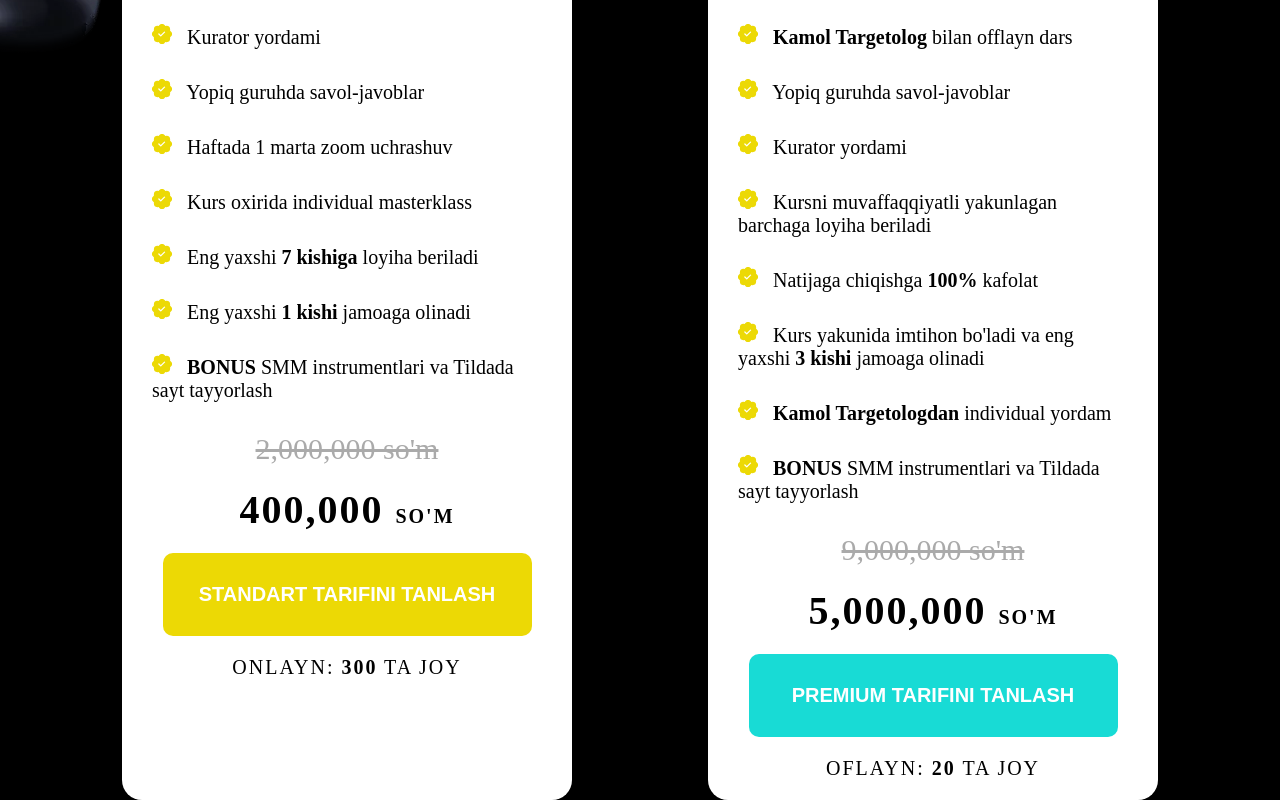
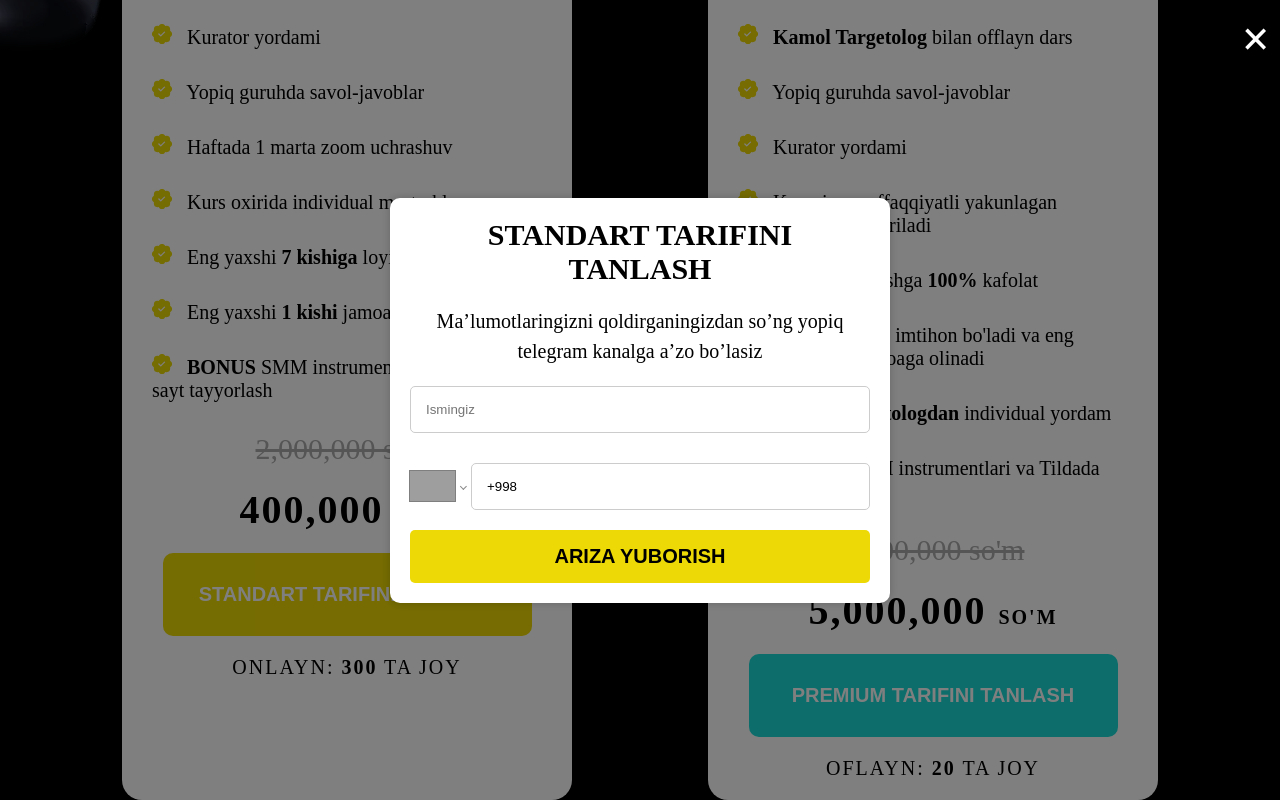
Before and after one commit to nodirbek6903/targetolog, a React (Vite) app: page / in a window 1280 px wide. Both pictures are taken after a click on the button "STANDART TARIFINI TANLASH". Shown: the part 2994-3794 px from the top of the page. Built offline with nearby package versions, Linux system fonts and the light colour scheme; grey boxes are pictures that could not be loaded.

Commit message:
modal added

```diff
--- a/package.json
+++ b/package.json
@@ -12,7 +12,8 @@
   "dependencies": {
     "react": "^18.2.0",
     "react-dom": "^18.2.0",
-    "react-icons": "^5.2.0"
+    "react-icons": "^5.2.0",
+    "react-phone-number-input": "^3.4.1"
   },
   "devDependencies": {
     "@types/react": "^18.2.66",
--- a/src/components/Tarif/Tarif.css
+++ b/src/components/Tarif/Tarif.css
@@ -131,3 +131,90 @@
   letter-spacing: 2px;
   font-weight: 500;
 }
+
+/* modal oyna */
+.modal-container {
+  position: fixed;
+  top: 0;
+  left: 0;
+  width: 100%;
+  height: 100%;
+  background-color: rgba(0, 0, 0, 0.5);
+  display: flex;
+  justify-content: center;
+  align-items: center;
+}
+
+.modal {
+  background-color: white;
+  padding: 20px;
+  border-radius: 10px;
+  box-shadow: 0px 0px 10px rgba(0, 0, 0, 0.2);
+  width: 500px;
+  min-height: 400px;
+  display: flex;
+  flex-direction: column;
+  justify-content: space-around;
+  gap: 20px;
+}
+
+.modal-title {
+  text-align: center;
+  text-transform: uppercase;
+  font-size: 30px;
+  font-weight: bold;
+  width: 70%;
+  margin: 0 auto;
+}
+.modal-form {
+  display: flex;
+  flex-direction: column;
+  gap: 20px;
+}
+
+.modal-close {
+  position: absolute;
+  top: 10px;
+  right: 10px;
+  cursor: pointer;
+  color: #fff;
+  font-size: 50px;
+  font-weight: bold;
+}
+
+.form-text {
+  font-size: 20px;
+  font-weight: 500;
+  text-align: center;
+  line-height: 1.5;
+}
+
+.form-input {
+  width: 100%;
+  padding: 15px;
+  margin-bottom: 10px;
+  border: 1px solid #ccc;
+  border-radius: 5px;
+  outline: none;
+}
+.PhoneInputInput {
+  border: 1px solid #ccc;
+  padding: 15px;
+  border-radius: 5px;
+  outline: none;
+}
+.PhoneInput {
+  --PhoneInputCountryFlag-height: 30px;
+  --PhoneInputCountryFlag-width: 30px;
+}
+.form-btn {
+  background-color: #ecd905;
+  color: #000;
+  font-weight: bold;
+  border: none;
+  padding: 15px 0;
+  border-radius: 5px;
+  cursor: pointer;
+  font-size: 20px;
+  text-transform: uppercase;
+}
--- a/src/components/Tarif/Tarif.jsx
+++ b/src/components/Tarif/Tarif.jsx
@@ -1,9 +1,35 @@
-import "./Tarif.css"
+import "./Tarif.css";
 import { BsFillPatchCheckFill } from "react-icons/bs";
 import { FaMedal } from "react-icons/fa";
-import Img1 from "../../assets/toj.png"
+import Img1 from "../../assets/toj.png";
+import { useState } from "react";
+import "react-phone-number-input/style.css";
+import PhoneInput from "react-phone-number-input";
 
 const Tarif = () => {
+  const [openModal, setOpenModal] = useState(false);
+  const [selectedTarif, setSelectedTarif] = useState(null);
+  const [phone, setPhone] = useState("");
+  const [firstName, setFirstName] = useState("");
+
+  const handleOpenModal = (tarif) => {
+    setOpenModal(true);
+    setSelectedTarif(tarif);
+  };
+  const handleCloseModal = () => {
+    setSelectedTarif(null);
+    setOpenModal(false);
+  };
+
+  const handleSubmit = (e) => {
+    e.preventDefault();
+    console.log("submit");
+    console.log(firstName);
+    console.log(phone);
+    console.log("Tarif:", selectedTarif);
+    setOpenModal(false);
+  };
+
   return (
     <div className="tarif-container">
       <img src={Img1} className="position-img" alt="" />
@@ -15,82 +41,151 @@
             <div className="tarif-items-btnlar">
               <div className="tarif-items">
                 <span className="tarif-item">
-                                <BsFillPatchCheckFill className="tarif-icon" /> Target online darsliklar
+                  <BsFillPatchCheckFill className="tarif-icon" /> Target online
+                  darsliklar
                 </span>
                 <span className="tarif-item">
-                                <BsFillPatchCheckFill className="tarif-icon" /> Kurator yordami
+                  <BsFillPatchCheckFill className="tarif-icon" /> Kurator
+                  yordami
                 </span>
                 <span className="tarif-item">
-                                <BsFillPatchCheckFill className="tarif-icon" /> Yopiq guruhda savol-javoblar
+                  <BsFillPatchCheckFill className="tarif-icon" /> Yopiq guruhda
+                  savol-javoblar
                 </span>
                 <span className="tarif-item">
-                                <BsFillPatchCheckFill className="tarif-icon" /> Haftada 1 marta zoom uchrashuv
+                  <BsFillPatchCheckFill className="tarif-icon" /> Haftada 1
+                  marta zoom uchrashuv
                 </span>
                 <span className="tarif-item">
-                                <BsFillPatchCheckFill className="tarif-icon" /> Kurs oxirida individual masterklass
+                  <BsFillPatchCheckFill className="tarif-icon" /> Kurs oxirida
+                  individual masterklass
                 </span>
                 <span className="tarif-item">
-                                <BsFillPatchCheckFill className="tarif-icon" /> Eng yaxshi <b>7 kishiga</b> loyiha beriladi
+                  <BsFillPatchCheckFill className="tarif-icon" /> Eng yaxshi{" "}
+                  <b>7 kishiga</b> loyiha beriladi
                 </span>
                 <span className="tarif-item">
-                                <BsFillPatchCheckFill className="tarif-icon" /> Eng yaxshi <b>1 kishi</b> jamoaga olinadi
+                  <BsFillPatchCheckFill className="tarif-icon" /> Eng yaxshi{" "}
+                  <b>1 kishi</b> jamoaga olinadi
                 </span>
                 <span className="tarif-item">
-                                <BsFillPatchCheckFill className="tarif-icon" /> <b>BONUS</b> SMM instrumentlari va Tildada sayt tayyorlash
+                  <BsFillPatchCheckFill className="tarif-icon" /> <b>BONUS</b>{" "}
+                  SMM instrumentlari va Tildada sayt tayyorlash
                 </span>
               </div>
               <div className="tarif-btns">
                 <del className="del-text">{`2,000,000 so'm`}</del>
-                            <span className="btns-text1">400,000 <span className="uzs">{`so'm`}</span></span>
-                            <button className="tarif-btn btn1">Standart tarifini tanlash</button>
-                            <span className="btns-text2">Onlayn: <b>300</b> ta joy</span>
+                <span className="btns-text1">
+                  400,000 <span className="uzs">{`so'm`}</span>
+                </span>
+                <button
+                  onClick={() => handleOpenModal("standart")}
+                  className="tarif-btn btn1"
+                >
+                  Standart tarifini tanlash
+                </button>
+                <span className="btns-text2">
+                  Onlayn: <b>300</b> ta joy
+                </span>
               </div>
             </div>
           </div>
           <div className="tarif-card">
-                    <span className="tarif-card-title"><FaMedal /> Premium</span>
+            <span className="tarif-card-title">
+              <FaMedal /> Premium
+            </span>
             <div className="tarif-items-btnlar">
               <div className="tarif-items">
                 <span className="tarif-item">
-                                <BsFillPatchCheckFill className="tarif-icon" /> Target online darsliklar
+                  <BsFillPatchCheckFill className="tarif-icon" /> Target online
+                  darsliklar
                 </span>
                 <span className="tarif-item">
-                                <BsFillPatchCheckFill className="tarif-icon" /> <b>Kamol Targetolog</b> bilan offlayn dars
+                  <BsFillPatchCheckFill className="tarif-icon" />{" "}
+                  <b>Kamol Targetolog</b> bilan offlayn dars
                 </span>
                 <span className="tarif-item">
-                                <BsFillPatchCheckFill className="tarif-icon" /> Yopiq guruhda savol-javoblar
+                  <BsFillPatchCheckFill className="tarif-icon" /> Yopiq guruhda
+                  savol-javoblar
                 </span>
                 <span className="tarif-item">
-                                <BsFillPatchCheckFill className="tarif-icon" /> Kurator yordami
+                  <BsFillPatchCheckFill className="tarif-icon" /> Kurator
+                  yordami
                 </span>
                 <span className="tarif-item">
-                                <BsFillPatchCheckFill className="tarif-icon" /> Kursni muvaffaqqiyatli yakunlagan barchaga loyiha beriladi
+                  <BsFillPatchCheckFill className="tarif-icon" /> Kursni
+                  muvaffaqqiyatli yakunlagan barchaga loyiha beriladi
                 </span>
                 <span className="tarif-item">
-                                <BsFillPatchCheckFill className="tarif-icon" /> Natijaga chiqishga <b>100%</b> kafolat
+                  <BsFillPatchCheckFill className="tarif-icon" /> Natijaga
+                  chiqishga <b>100%</b> kafolat
                 </span>
                 <span className="tarif-item">
-                                <BsFillPatchCheckFill className="tarif-icon" /> Kurs yakunida imtihon bo'ladi va eng yaxshi <b>3 kishi</b> jamoaga olinadi
+                  <BsFillPatchCheckFill className="tarif-icon" /> Kurs yakunida
+                  imtihon bo'ladi va eng yaxshi <b>3 kishi</b> jamoaga olinadi
                 </span>
                 <span className="tarif-item">
-                                <BsFillPatchCheckFill className="tarif-icon" /> <b>Kamol Targetologdan</b> individual yordam
+                  <BsFillPatchCheckFill className="tarif-icon" />{" "}
+                  <b>Kamol Targetologdan</b> individual yordam
                 </span>
                 <span className="tarif-item">
-                                <BsFillPatchCheckFill className="tarif-icon" /> <b>BONUS</b> SMM instrumentlari va Tildada sayt tayyorlash
+                  <BsFillPatchCheckFill className="tarif-icon" /> <b>BONUS</b>{" "}
+                  SMM instrumentlari va Tildada sayt tayyorlash
                 </span>
               </div>
               <div className="tarif-btns">
                 <del className="del-text">{`9,000,000 so'm`}</del>
-                            <span className="btns-text1">5,000,000 <span className="uzs">{`so'm`}</span></span>
-                            <button className="tarif-btn">Premium tarifini tanlash</button>
-                            <span className="btns-text2">Oflayn: <b>20</b> ta joy</span>
+                <span className="btns-text1">
+                  5,000,000 <span className="uzs">{`so'm`}</span>
+                </span>
+                <button
+                  onClick={() => handleOpenModal("premium")}
+                  className="tarif-btn"
+                >
+                  Premium tarifini tanlash
+                </button>
+                <span className="btns-text2">
+                  Oflayn: <b>20</b> ta joy
+                </span>
               </div>
             </div>
           </div>
         </div>
       </div>
+      {openModal && (
+        <div className="modal-container">
+          <span className="modal-close" onClick={handleCloseModal}>
+            &times;
+          </span>
+          <div className="modal">
+            <h1 className="modal-title">{selectedTarif} tarifini tanlash</h1>
+            <form action="" className="modal-form" onSubmit={handleSubmit}>
+              <span className="form-text">
+                Ma’lumotlaringizni qoldirganingizdan so’ng yopiq telegram
+                kanalga a’zo bo’lasiz
+              </span>
+              <input
+                type="text"
+                className="form-input"
+                placeholder="Ismingiz"
+                value={firstName}
+                onChange={(e) => setFirstName(e.target.value)}
+              />
+              <PhoneInput
+                defaultCountry="UZ"
+                international
+                value={phone}
+                autoComplete="off"
+                onChange={(phone) => setPhone(phone)}
+                placeholder="99-999-9999"
+              />
+              <button className="form-btn">Ariza Yuborish</button>
+            </form>
           </div>
-  )
-}
+        </div>
+      )}
+    </div>
+  );
+};
 
-export default Tarif
+export default Tarif;
```
Also changed, not shown: 1 other file (tests, documents, lock files or other folders). Lines whose indentation alone changed are shown as unchanged.
